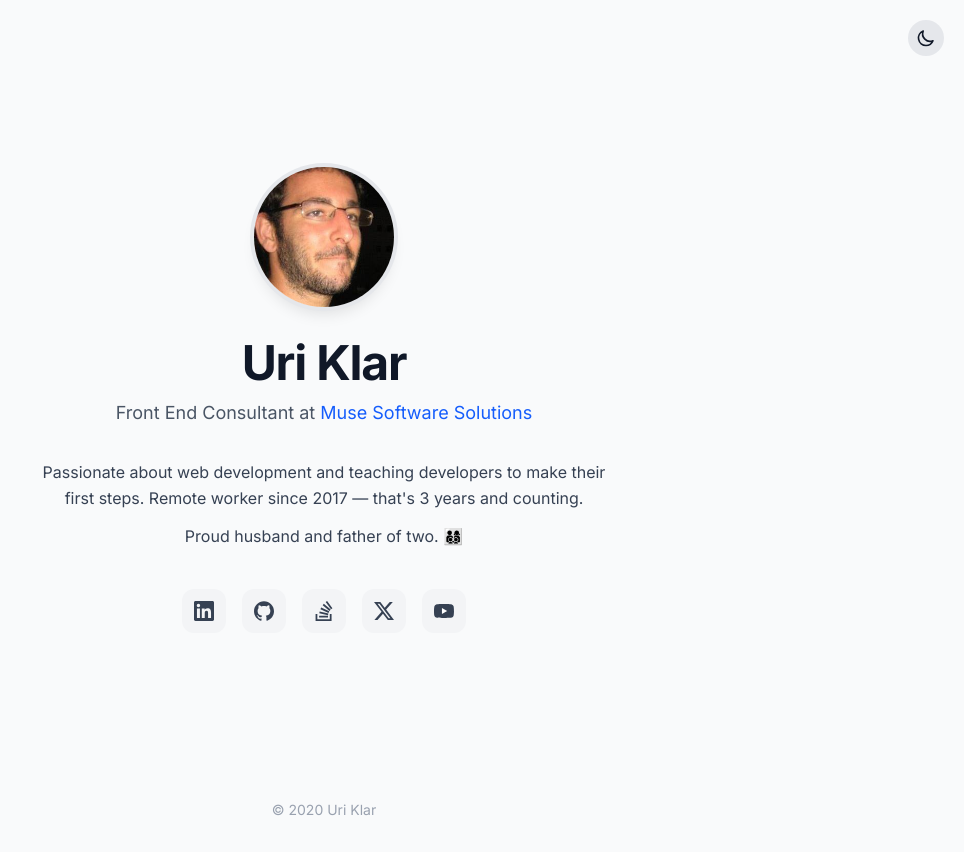
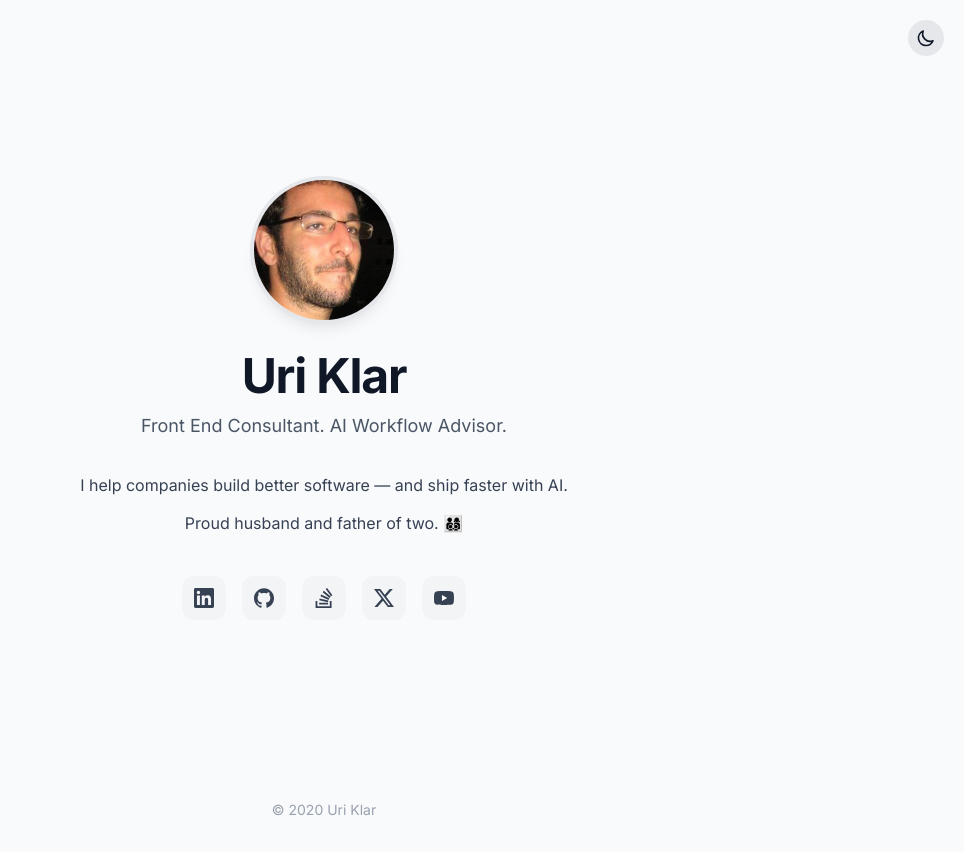
Before and after one commit to uriklar/uriklar-next, a Next.js app: page / in a window 1280 px wide. Shown: the whole page, without its empty margins (316-1280 px from the left). Built offline with nearby package versions, Linux system fonts and the light colour scheme.

Commit message:
Update copy: Front End Consultant + AI Workflow Advisor

```diff
--- a/app/page.jsx
+++ b/app/page.jsx
@@ -90,7 +90,6 @@ function yearsDiff(d1, d2) {
 }
 
 export default function Home() {
-  const remoteYears = yearsDiff(new Date("2017-02-19"), Date.now());
 
   return (
     <>
@@ -116,23 +115,13 @@ export default function Home() {
 
           {/* Tagline */}
           <p className="animate-fade-in-delay-2 text-lg text-gray-600 dark:text-gray-400 mb-8">
-            Front End Consultant at{" "}
-            <a
-              href="https://musedigital.ca/"
-              target="_blank"
-              rel="noopener noreferrer"
-              className="text-blue-600 dark:text-blue-400 hover:underline"
-            >
-              Muse Software Solutions
-            </a>
+            Front End Consultant. AI Workflow Advisor.
           </p>
 
           {/* Bio */}
           <div className="animate-fade-in-delay-3 space-y-3 text-gray-700 dark:text-gray-300 mb-10 text-base leading-relaxed">
             <p>
-              Passionate about web development and teaching developers to make
-              their first steps. Remote worker since 2017 — that&apos;s {remoteYears}{" "}
-              years and counting.
+              I help companies build better software &mdash; and ship faster with AI.
             </p>
             <p>
               Proud husband and father of two. 👨‍👩‍👦‍👦
```
Also changed, not shown: 3 other files (tests, documents, lock files or other folders).
